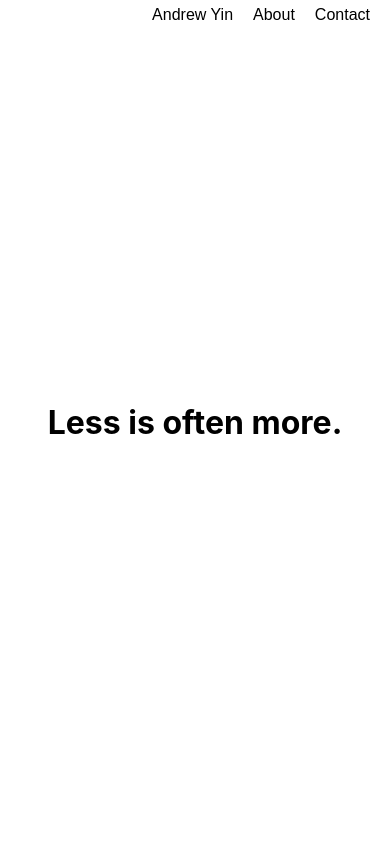
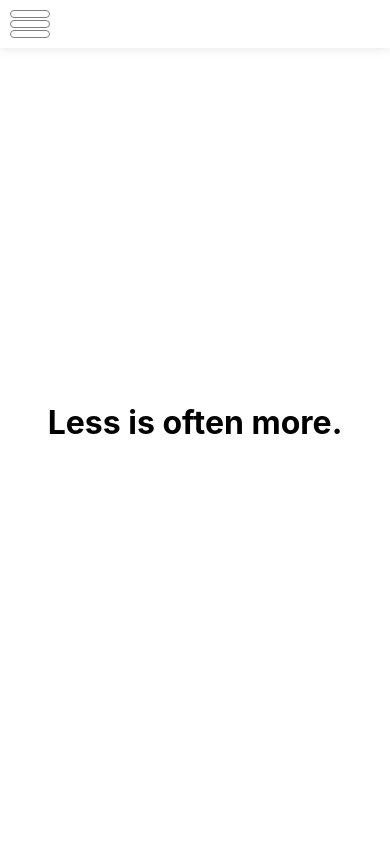
Before and after one commit to thinkful-ei-emu/AndrewYin-react-portfolio, a React (Create React App) app: page / in a window 390 px wide. Shown: the top 844 px of the page. Built offline with nearby package versions, Linux system fonts and the light colour scheme.

Commit message:
side-nav for mobile view

```diff
--- a/src/App.css
+++ b/src/App.css
@@ -7,6 +7,10 @@ body {
   height: 100vh;
   width: 100%;
   min-width: 300px;
+}
+
+nav {
+  z-index: 1;
 }
 
 main {
@@ -20,4 +24,10 @@ main {
 p, button {
   font-size: 16px;
   line-height: 16px;
+  outline: none;
 }
+
+button {
+  background: none;
+  border: none;
+}
--- a/src/App.js
+++ b/src/App.js
@@ -5,6 +5,7 @@ import About from './components/About';
 import Contact from './components/Contact';
 import Navbar from './components/Navbar';
 import Footer from './components/Footer';
+import Hamburger from './components/Hamburger';
 
 class App extends React.Component {
 
@@ -15,7 +16,7 @@ class App extends React.Component {
       active: 'home'
     }
 
-    this.currentPage = {
+    this.Pages = {
       'home': <Home />,
       'about': <About />,
       'contact': <Contact />
@@ -35,8 +36,11 @@ class App extends React.Component {
         <Navbar
           changeActivePage={this.changeActivePage}
           />
+        <Hamburger
+          changeActivePage={this.changeActivePage}
+        />
         <main>
-          {this.currentPage[this.state.active]}
+          {this.Pages[this.state.active]}
         </main>
         <Footer />
       </div>
--- /dev/null
+++ b/src/components/Hamburger.css
@@ -0,0 +1,68 @@
+.side-nav {
+  display: flex;
+  flex-direction: column;
+  align-items: flex-start;
+  position: fixed;
+  width: 0;
+  height: 100vh;
+  box-shadow: 1px 0 10px lightgray;
+  overflow-x: hidden;
+  transition: 0.5s;
+  background: white;
+  z-index: 2;
+}
+
+.side-nav .nav-link {
+  margin: 5px 0;
+  padding-left: 20px;
+  width: 100%;
+  text-align: left;
+  font-size: 16px;
+  overflow: hidden;
+  white-space: nowrap;
+}
+
+.nav-close {
+  width: 100%;
+  text-align: right;
+}
+
+.closeBtn {
+  margin: 10px 0 5px 0;
+  text-align: right;
+  font-size: 40px;
+}
+
+.nav-open {
+  display: flex;
+  width: 100%;
+  position: fixed;
+  background: white;
+  padding: 10px 10px;
+  box-shadow: 0 1px 10px rgb(230, 230, 230);
+  overflow-y: hidden;
+  z-index: 1;
+}
+.hamburger {
+  display: flex;
+  flex-direction: column;
+  justify-content: space-between;
+  padding: 0;
+  height: 28px;
+}
+.hamburger-bar {
+  border: 1px solid gray;
+  border-radius: 10px;
+  /* background: black; */
+  height: 8px;
+  width: 40px;
+}
+
+@media only screen and (min-width: 450px) {
+  .side-nav {
+    display: none;
+  }
+  .nav-open {
+    display: none;
+  }
+}
--- /dev/null
+++ b/src/components/Hamburger.js
@@ -0,0 +1,32 @@
+import React from 'react';
+import './Hamburger.css';
+
+function openSideNav() {
+  document.getElementById('sideNav').style.width = '200px';
+}
+
+function closeSideNav() {
+  document.getElementById('sideNav').style.width = '0';
+}
+
+function Hamburger(props) {
+  return <>
+    <span id='navOpen' class='nav-open'>
+      <span class='hamburger' onClick={openSideNav}>
+        <div class='hamburger-bar'></div>
+        <div class='hamburger-bar'></div>
+        <div class='hamburger-bar'></div>
+      </span>
+    </span>
+    <nav id='sideNav' className='side-nav'>
+      <span class='nav-close' onClick={closeSideNav}>
+        <button id='closeBtn' className='closeBtn' >&times;</button>
+      </span>
+      <button id='home' className='nav-link' onClick={props.changeActivePage}>Andrew Yin</button>
+      <button id='about' className='nav-link' onClick={props.changeActivePage}>About</button>
+      <button id='contact' className='nav-link' onClick={props.changeActivePage}>Contact</button>
+    </nav>
+  </>
+}
+
+export default Hamburger;
--- a/src/components/Navbar.css
+++ b/src/components/Navbar.css
@@ -1,25 +1,28 @@
-nav {
-  display: flex;
-  flex-direction: row;
-  justify-content: flex-end;
-  align-items: center;
-  position: absolute;
-  height: 30px;
-  width: 100%;
-  top: 0;
-  z-index: 1;
+.top-nav {
+  display: none;
   /* background-color: white;
   box-shadow: 0 1px 5px gray;
   z-index: 1; */
 }
-nav p {
+.top-nav p {
   margin-right: auto;
   margin-left: 20px;
 }
 
-.nav-link {
+.top-nav .nav-link {
   margin-right: 20px;
   padding: 0;
-  border: none;
-  background: none;
 }
+
+@media only screen and (min-width: 450px) {
+  .top-nav {
+    display: flex;
+    flex-direction: row;
+    justify-content: flex-end;
+    align-items: center;
+    position: absolute;
+    height: 30px;
+    width: 100%;
+    top: 0;
+  }
+}
--- a/src/components/Navbar.js
+++ b/src/components/Navbar.js
@@ -3,7 +3,7 @@ import './Navbar.css';
 
 function Navbar(props) {
   return <>
-    <nav>
+    <nav className='top-nav'>
       <button id='home' className='nav-link' onClick={props.changeActivePage}>Andrew Yin</button>
       <button id='about' className='nav-link' onClick={props.changeActivePage}>About</button>
       <button id='contact' className='nav-link' onClick={props.changeActivePage}>Contact</button>
```
Also changed, not shown: 14 other files (tests, documents, lock files or other folders).
